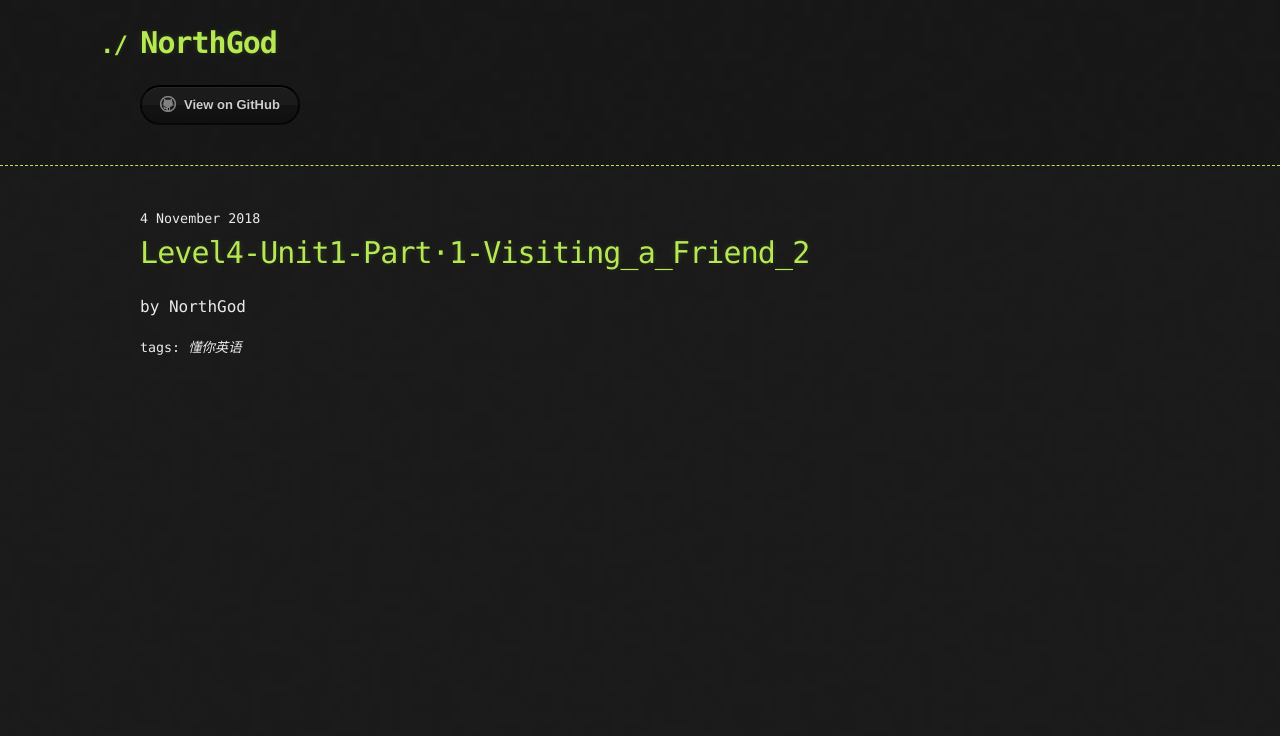
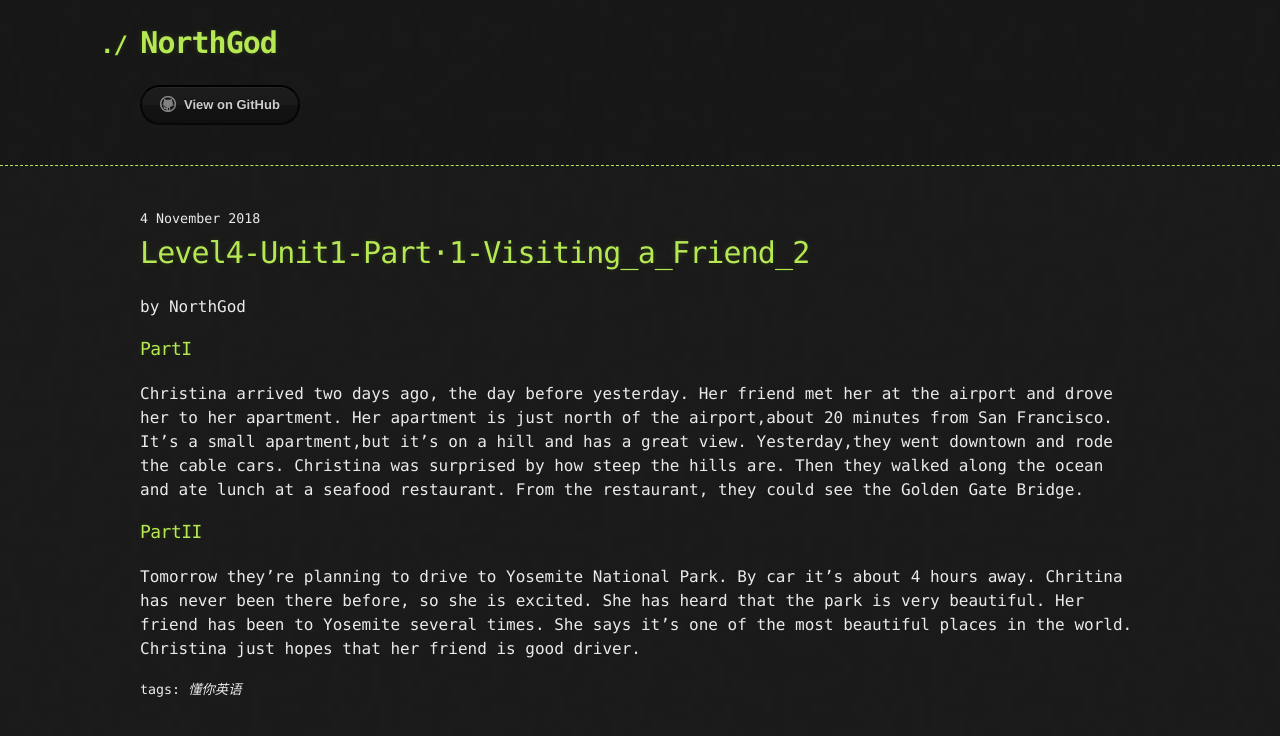
Before and after one commit to yeasonhe/NorthGod, a Jekyll site: the page built from _posts/2018-11-04-Level4-Unit1-Part·1-Visiting_a_Friend_2.md, in a window 1280 px wide. Shown: the top 736 px of the page. Built offline with Jekyll 4.4.1, drawn with Linux system fonts in a browser that asks for light colours; the repository's description, which GitHub fills in, is left out.

Commit message:
Update 2018-11-04-Level4-Unit1-Part·1-Visiting_a_Friend_2.md

```diff
--- a/_posts/2018-11-04-Level4-Unit1-Part·1-Visiting_a_Friend_2.md
+++ b/_posts/2018-11-04-Level4-Unit1-Part·1-Visiting_a_Friend_2.md
@@ -4,3 +4,21 @@ title: Level4-Unit1-Part·1-Visiting_a_Friend_2
 author: NorthGod
 tags: 懂你英语
 ---
+### PartI
+Christina arrived two days ago, the day before yesterday.
+Her friend met her at the airport and drove her to her apartment.
+Her apartment is just north of the airport,about 20 minutes from San Francisco.
+It's a small apartment,but it's on a hill and has a great view.
+Yesterday,they went downtown and rode the cable cars.
+Christina was surprised by how steep the hills are.
+Then they walked along the ocean and ate lunch at a seafood restaurant.
+From the restaurant, they could see the Golden Gate Bridge.
+
+### PartII
+Tomorrow they're planning to drive to Yosemite National Park.
+By car it's about 4 hours away.
+Chritina has never been there before, so she is excited.
+She has heard that the park is very beautiful.
+Her friend has been to Yosemite several times.
+She says it's one of the most beautiful places in the world.
+Christina just hopes that her friend is good driver.
```
